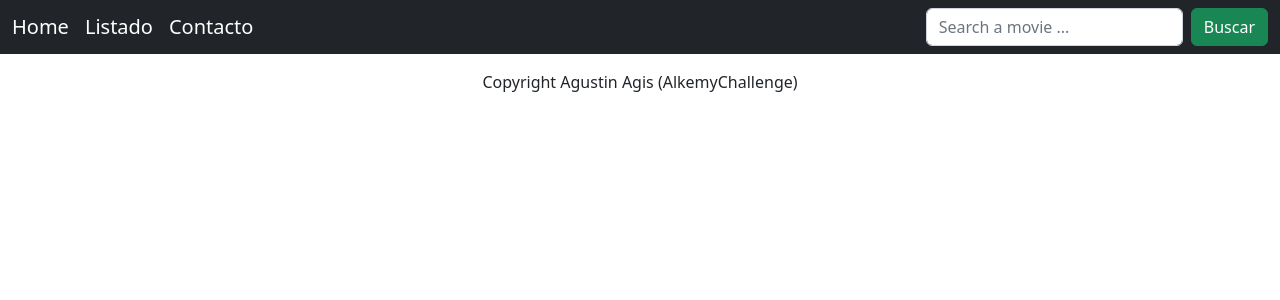
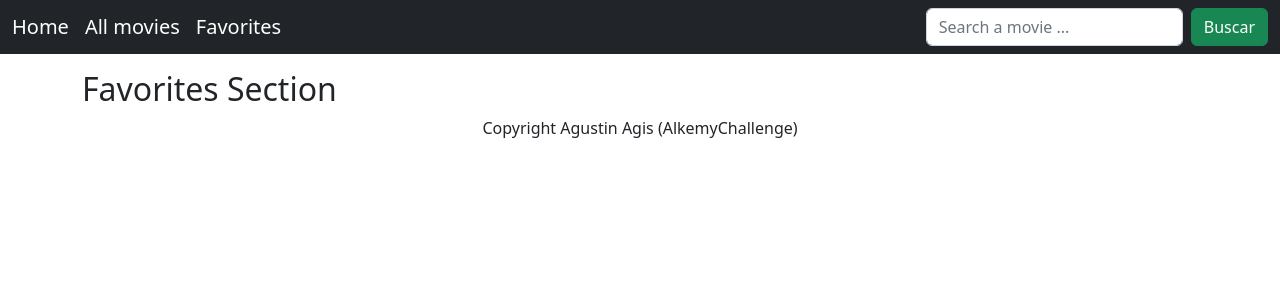
Before and after one commit to AgusAgis/Movies-Project, a React (Create React App) app: page /favorites in a window 1280 px wide. Shown: the top 300 px of the page. Built offline with nearby package versions, Linux system fonts and the light colour scheme; sample sign-in values are in the browser's storage.

Commit message:
agregando funciones

```diff
--- a/src/App.js
+++ b/src/App.js
@@ -7,6 +7,7 @@ import Header from "./Components/Header"
 import Footer from "./Components/Footer"
 import Detail from "./Components/Detail"
 import Results from "./Components/Results"
+import Favorites from "./Components/Favorites"
 //Styles
 import "./Css/bootstrap.min.css";
 
@@ -23,7 +24,7 @@ function App() {
       <Route path ="/listado" element={ <Listado/>} />
       <Route path ="/detail" element={<Detail />} />
       <Route path ="/results" element={<Results />} />
-
+      <Route path ="/favorites" element={<Favorites />} />
     </Routes>
     </div>
     <Footer />
--- a/src/Components/AddorRemove.js
+++ b/src/Components/AddorRemove.js
@@ -1,6 +1,8 @@
 
-function AddorRemove(e){
+// console.log(tempMovieInFavs);
 
+
+const  AddorRemove =e=>{
     const favMovies = localStorage.getItem('favs');
     let tempMovieInFavs;
     if(favMovies === null){
@@ -8,7 +10,6 @@ if(favMovies === null){
     } else{
       tempMovieInFavs = JSON.parse(favMovies)
     }
-console.log(tempMovieInFavs);
 
     const btn = e.currentTarget;
     const parent = btn.parentElement;
@@ -26,13 +27,16 @@ console.log(tempMovieInFavs);
         tempMovieInFavs.push(movieData);
         localStorage.setItem('favs', JSON.stringify(tempMovieInFavs));
         console.log("Film added")
-    } else{
+    } else {
        let moviesLeft = tempMovieInFavs.filter(oneMovie =>{
            return oneMovie.id !== movieData.id
        })
+
        localStorage.setItem('favs', JSON.stringify(moviesLeft))
        console.log("Film deleted")
+       window.location.reload()
     }
+
 
 
 }
--- /dev/null
+++ b/src/Components/Favorites.js
@@ -0,0 +1,50 @@
+import {useState, useEffect} from "react";
+import { Link, Navigate} from 'react-router-dom';
+import AddorRemove from "./AddorRemove";
+
+function Favs () {
+let token = sessionStorage.getItem("token");
+   const [favorites, setFavorites] = useState([]);
+
+    useEffect(() => {
+    const favsInLocal = localStorage.getItem('favs');
+    if(favsInLocal !== null){
+        const favsArray = JSON.parse(favsInLocal);
+        console.log(favsArray)
+        setFavorites(favsArray)        // window.location.reload()
+    }
+    },[])
+
+
+ return(
+     <>
+      { !token && <Navigate to="/"/>}
+     <h2>Favorites Section</h2>
+     <div className='row'>
+
+    {favorites.map((oneMovie,idx)=> {
+    return(
+    <div className='col-3'style={{border:"1px solid black"}} key={idx}>
+    <div className="card my-4" >
+    <img src={oneMovie.imgURL} className="card-img-top" alt="..."/>
+    <button
+    className="favourite-btn"
+    onClick={AddorRemove}
+    data-movie-id={oneMovie.id}
+    >🖤</button>
+    <div className="card-body">
+    <h5 className="card-title">{oneMovie.title}</h5>
+    <p className="card-text">{oneMovie.overview.substring(0,100)}...</p>
+    <Link to={`/detail?movieID=${oneMovie.id}`} className="btn btn-primary">View detail</Link>
+    </div>
+    </div>
+    </div>
+    )
+    })
+    }
+    </div>
+    </>
+    )
+}
+
+export default Favs;
--- a/src/Components/Header.js
+++ b/src/Components/Header.js
@@ -12,10 +12,10 @@ function Header(){
                       <Link to="/" className="navbar-brand" style={{color:"white"}}> Home</Link>
                     </li>
                     <li className="nav-item">
-                      <Link to="/Listado" className="navbar-brand" style={{color:"white"}}>Listado</Link>
+                      <Link to="/Listado" className="navbar-brand" style={{color:"white"}}>All movies</Link>
                     </li>
                     <li className="nav-item">
-                      <Link to="/Contacto"className="navbar-brand" style={{color:"white"}}>Contacto</Link>
+                      <Link to="/favorites"className="navbar-brand" style={{color:"white"}}>Favorites</Link>
                     </li>
                 </ul>
                 <Buscador />
--- a/src/Components/Listado.js
+++ b/src/Components/Listado.js
@@ -4,6 +4,8 @@ import axios from 'axios';
 import swAlert from "@sweetalert/with-react"
 import '../Css/app.css';
 import AddorRemove from './AddorRemove';
+
+
 function Listado(props){
 
 
```
Lines whose indentation alone changed are shown as unchanged.
